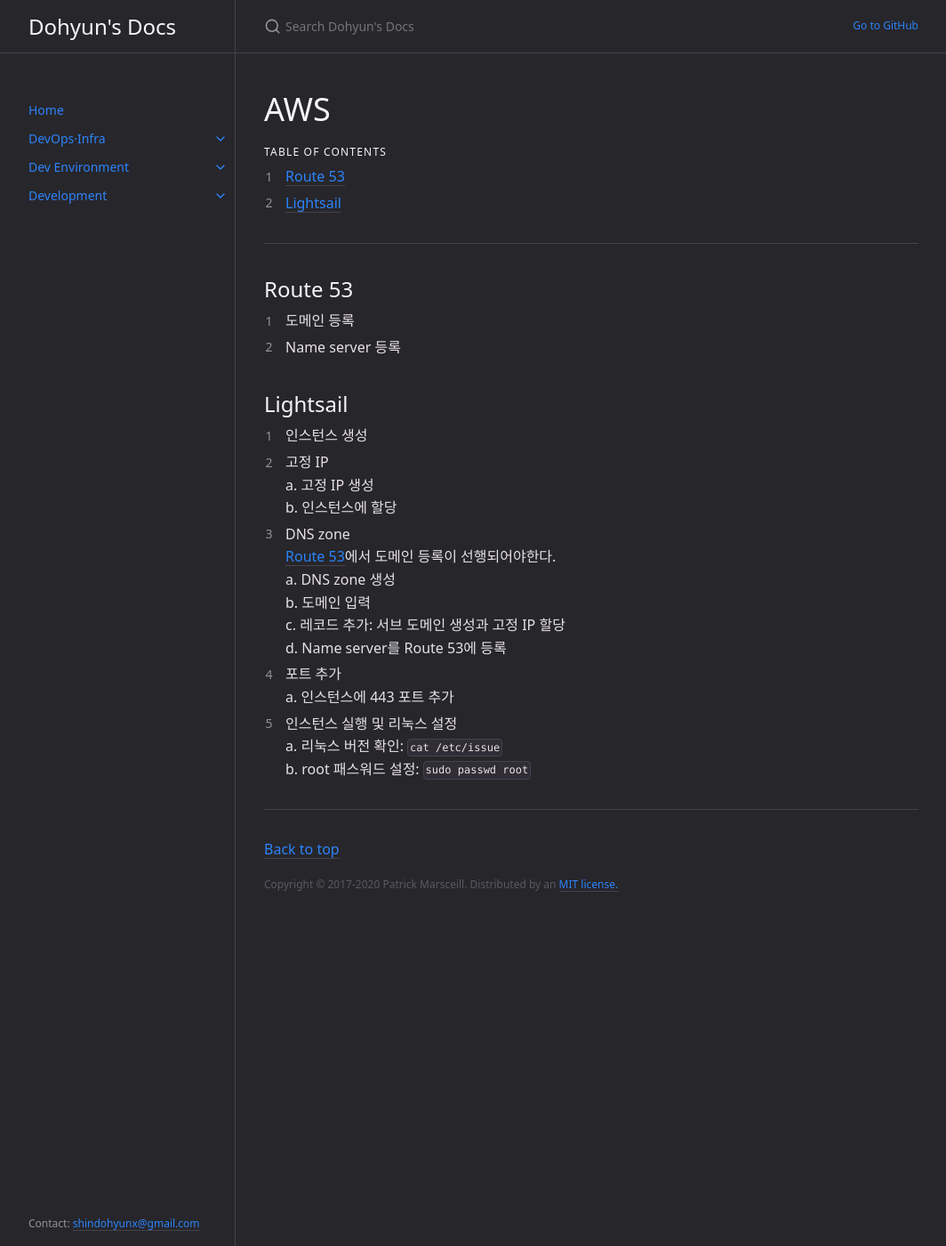
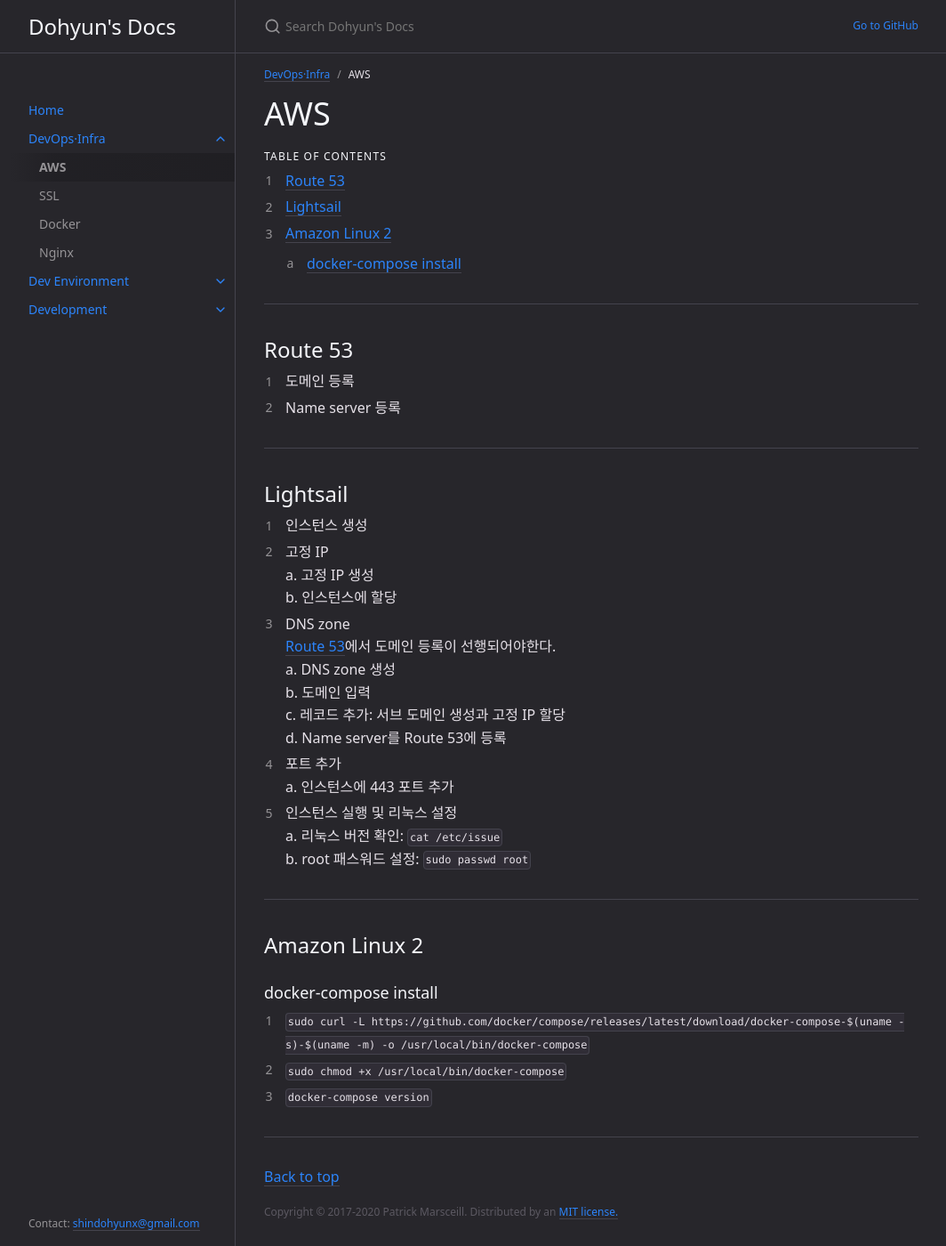
Before and after one commit to shindohyun/shindohyun.github.io, a Jekyll site: the page built from docs/devops-infra/aws.md, in a window 1280 px wide and 1400 px high. Shown: the whole window at 89% size, without its empty margins (107-1171 px from the left). Built offline with Jekyll 4.4.1, drawn with Linux system fonts in a browser that asks for light colours; some of the changed lines change nothing that is shown.

Commit message:
[추가] Amazon Linux 2 docker-compose 설치

```diff
--- a/docs/devops-infra/aws.md
+++ b/docs/devops-infra/aws.md
@@ -1,11 +1,11 @@
 ---
 layout: default
 title: AWS
-#parent: DevOps·Infra
-#permalink: /docs/devops-infra/aws
-#nav_order: 1
-nav_exclude: true
-search_exclude: true
+parent: DevOps·Infra
+permalink: /docs/devops-infra/aws
+nav_order: 1
+#nav_exclude: true
+#search_exclude: true
 ---
 
 # AWS
@@ -23,6 +23,8 @@
 1. 도메인 등록
 2. Name server 등록
 
+---
+
 ## Lightsail
 1. 인스턴스 생성
 2. 고정 IP
@@ -39,3 +41,12 @@
 5. 인스턴스 실행 및 리눅스 설정
   a. 리눅스 버전 확인: `cat /etc/issue`
   b. root 패스워드 설정: `sudo passwd root`
+
+---
+
+## Amazon Linux 2
+
+### docker-compose install
+1. `sudo curl -L https://github.com/docker/compose/releases/latest/download/docker-compose-$(uname -s)-$(uname -m) -o /usr/local/bin/docker-compose`
+2. `sudo chmod +x /usr/local/bin/docker-compose`
+3. `docker-compose version`
```
